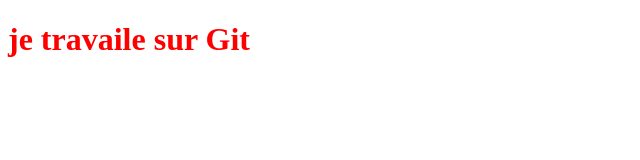
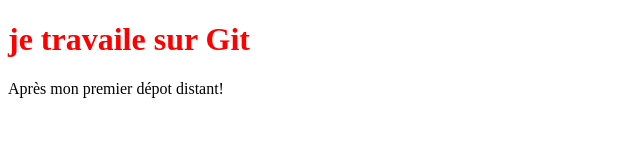
Before and after one commit to ASSAF1er/OpenclassroomProject, a plain HTML site: page index.html in a window 1280 px wide. Shown: the whole page, without its empty margins (0-640 px from the left). Drawn offline with Linux system fonts and the light colour scheme.

Commit message:
Ajout d'une phrase

```diff
--- a/index.html
+++ b/index.html
@@ -6,5 +6,6 @@
 </head>
 <body>
 <h1>je travaile sur Git</h1>
+Après mon premier dépot distant!
 </body>
 </html>
```
